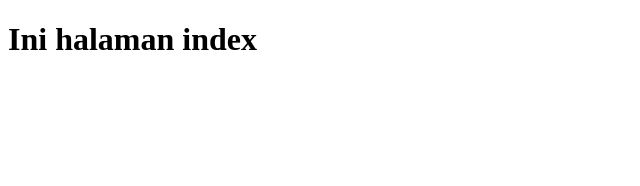
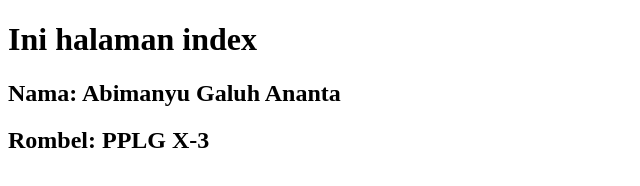
Before and after one commit to Agata-Ananta/Simulasi-Branch-Merge-Remote-12108268, a plain HTML site: page index.html in a window 1280 px wide. Shown: the whole page, without its empty margins (0-640 px from the left). Drawn offline with Linux system fonts and the light colour scheme.

Commit message:
menambahkan data nama dan rombel

```diff
--- a/index.html
+++ b/index.html
@@ -8,5 +8,7 @@
 </head>
 <body>
     <h1>Ini halaman index</h1>
+    <h2>Nama: Abimanyu Galuh Ananta</h2>
+    <h2>Rombel: PPLG X-3</h2>
 </body>
 </html>
```
